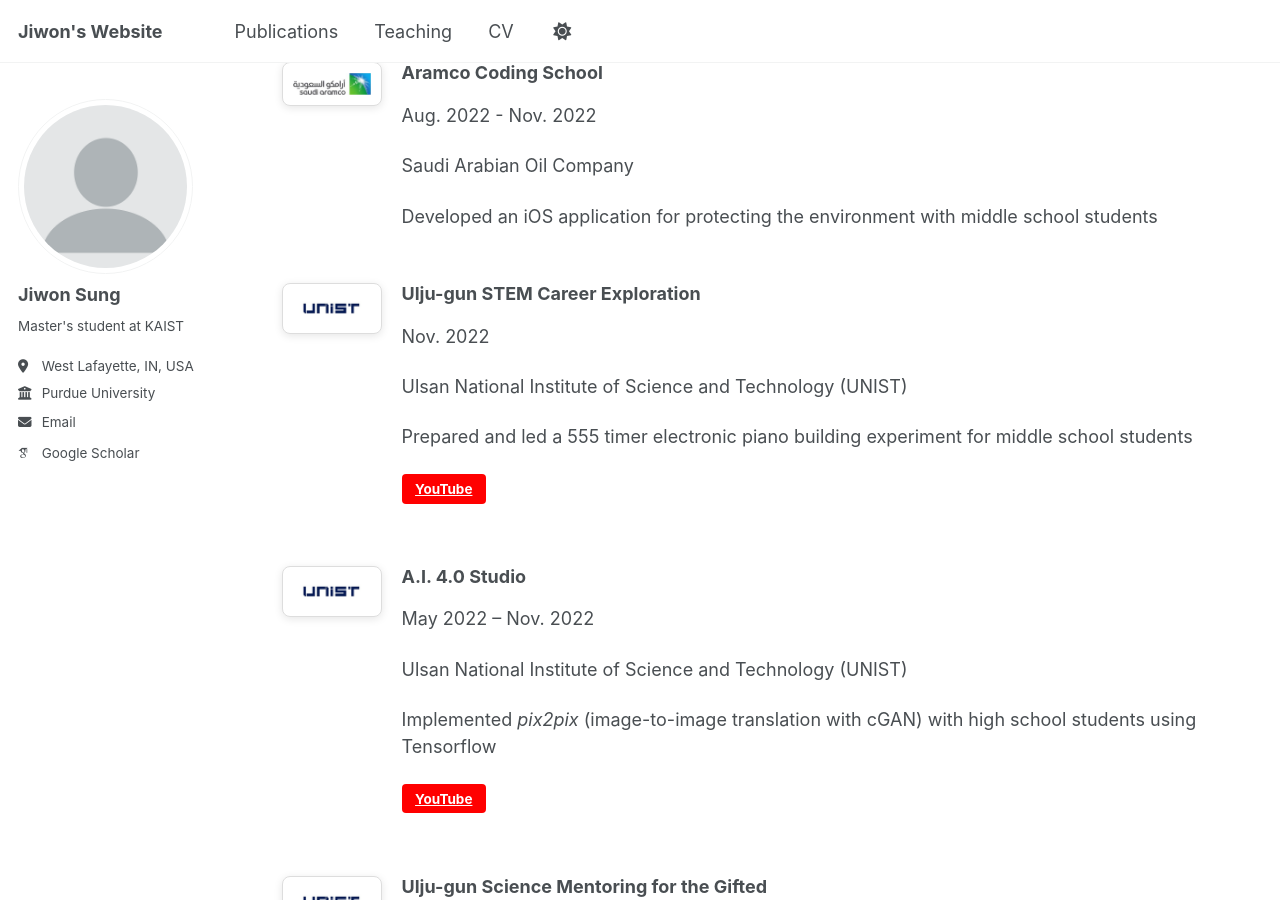
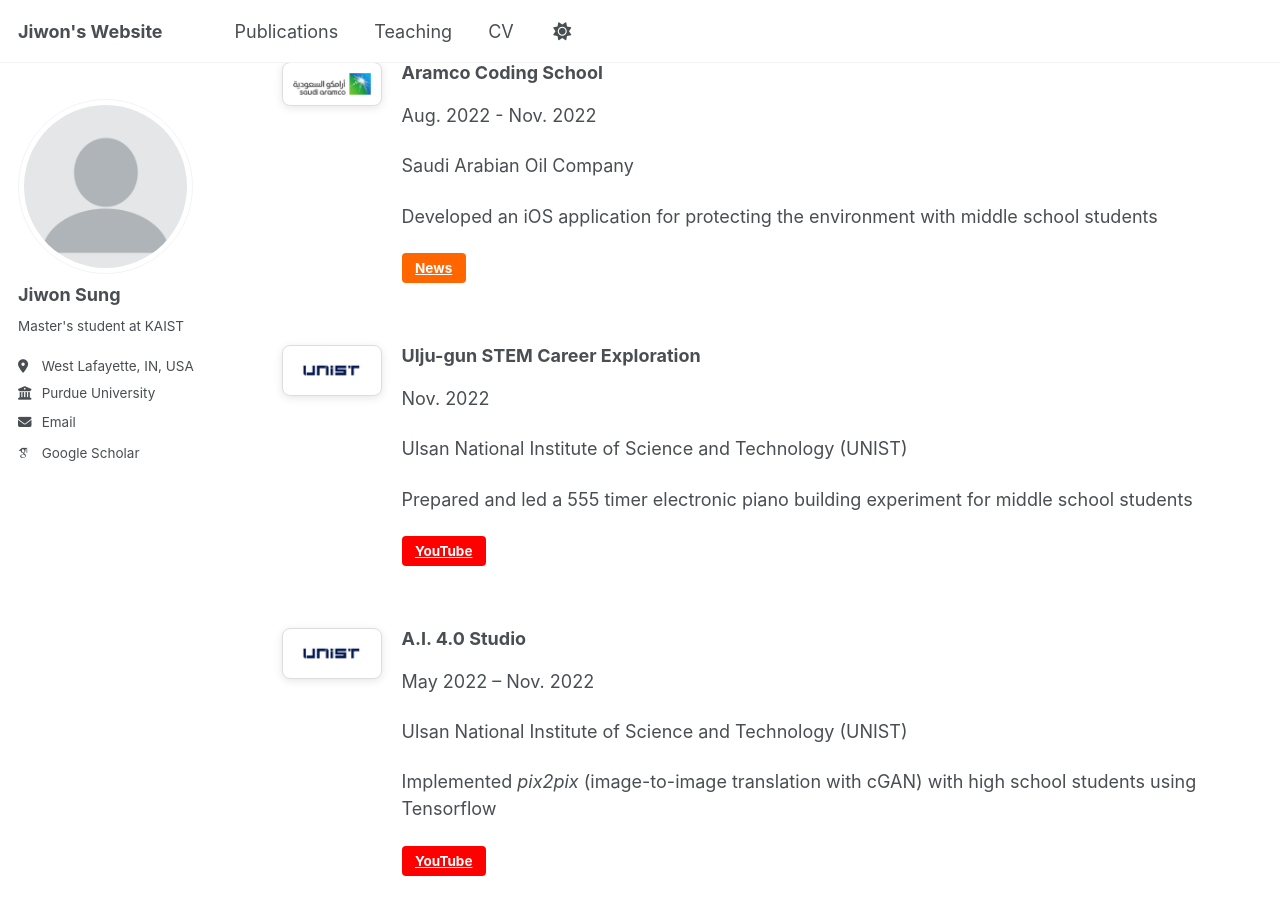
Before and after one commit to sunione/sunione.github.io, a Jekyll site: the page built from _pages/teaching.md, in a window 1280 px wide and 900 px high, scrolled down 1666 px. Built offline with Jekyll 4.4.1, drawn with Linux system fonts in a browser that asks for light colours; some web fonts are replaced.

Commit message:
teaching.md

```diff
--- a/_pages/teaching.md
+++ b/_pages/teaching.md
@@ -110,6 +110,9 @@ Mentoring Experience
     <p> Aug. 2022 - Nov. 2022 </p>
     <p> Saudi Arabian Oil Company </p>
     <p> Developed an iOS application for protecting the environment with middle school students </p>
+    <p>
+      <a href="https://www.nbntv.kr/news/articleView.html?idxno=293495" class="btn btn--pdf btn--small">News</a>
+    </p>
   </div>
 </div>
 
```
